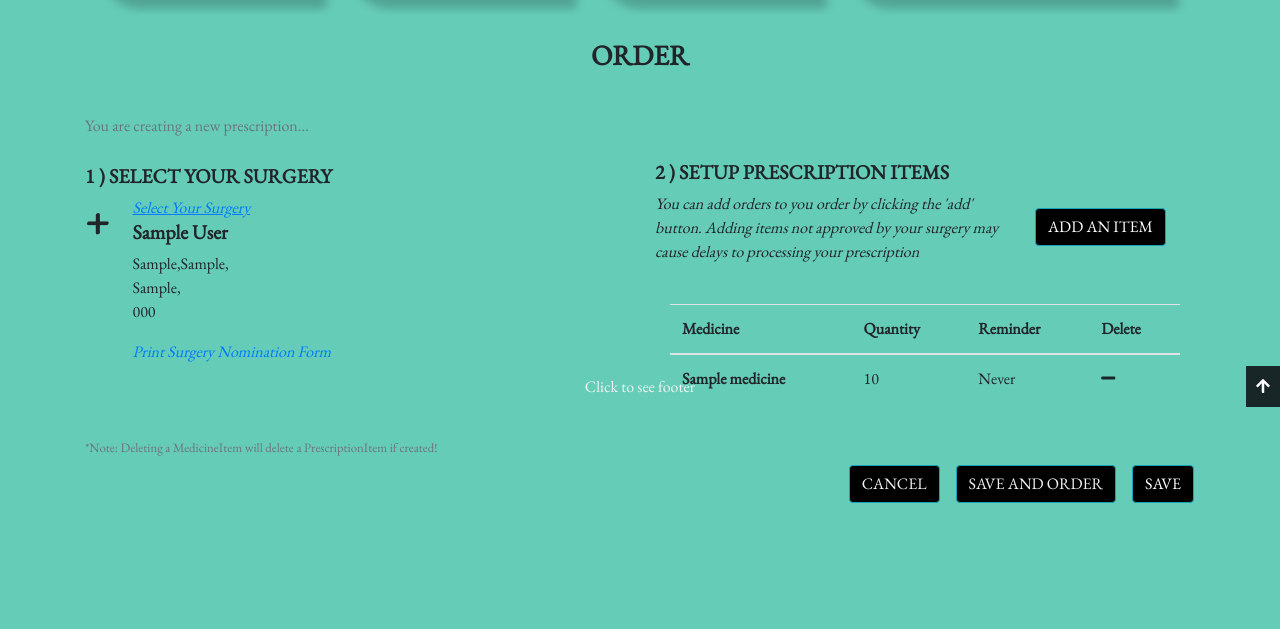
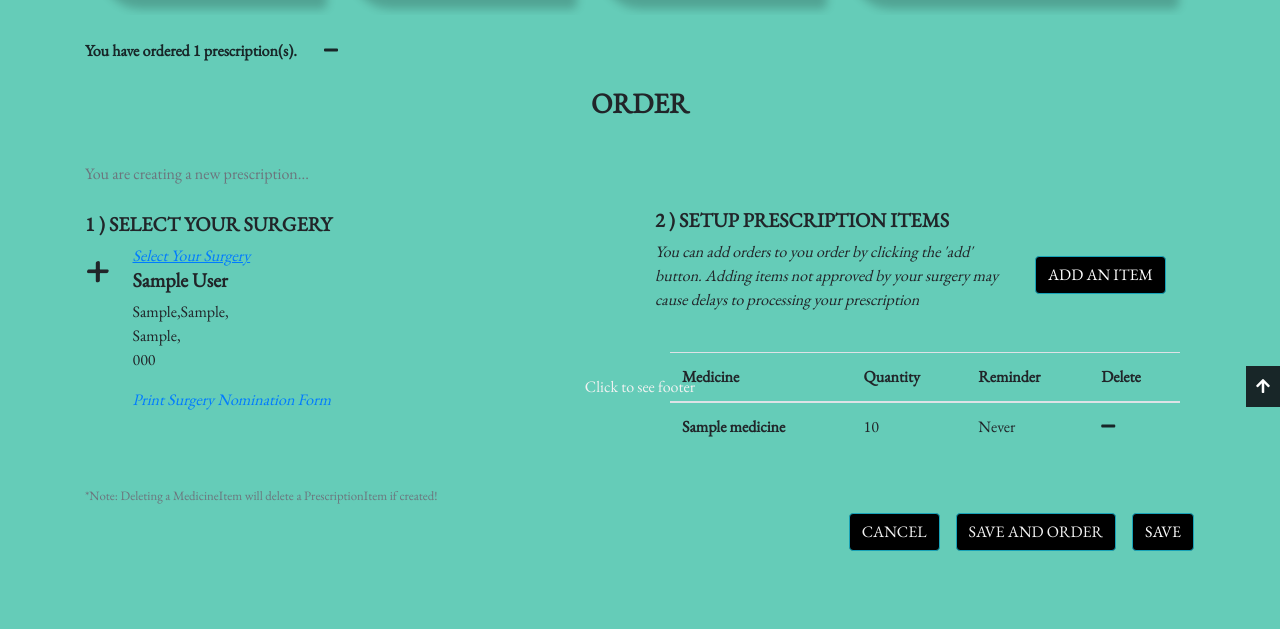
Before and after one commit to ella-adeka/Lingfield-Pharmacy, a Django app: page /accounts/dashboard/ in a window 1280 px wide. Shown: the part 385-1014 px from the top of the page. Before the commit the page ends 888 px from the top, so only its background shows below. Run offline with Django 3.2, Linux system fonts and the light colour scheme; a user stored in the database is signed in; tables that the repository leaves empty hold one stand-in row (values such as "Sample post"); some libraries are stand-ins or nearby versions; some web fonts are replaced.

Commit message:
Removed for loop for prescription_item

```diff
--- a/lingfield_project/accounts/templates/registration/dashboard.html
+++ b/lingfield_project/accounts/templates/registration/dashboard.html
@@ -146,6 +146,20 @@
             </div>
 
             <div id="Order" class="TableBody  mt-4">
+                {% if prescription %}
+                    {% for x in prescription %}
+                        <div class="text-left" style="color: #182628;">
+                            <div class="row ">
+                                <div class="col-lg-7 col-sm-12">
+                                    <b>
+                                        You have ordered {{ prescription.count }} prescription(s).  <span class="ml-4"><a href="{% url 'accounts:delete_prescription' x.id %}"><i class="fas fa-minus mr-lg-n2" style="color: #182628;"></i></a></span>
+                                    </b>
+                                </div>
+                            </div>
+                        </div>
+                        <br>
+                    {% endfor %}
+                {% endif %}
                 <h3 class=" text-center"><strong>ORDER</strong></h3>
                 <br>
 
@@ -370,11 +384,12 @@
                        <span><small class="text-muted">*Note: Deleting a MedicineItem will delete a PrescriptionItem if created!</small></span>
                        <div class="row float-right " style="margin-top: 30px;">
                             <button class="btn btn-outline-info order-sm-first order-lg-last mr-3" type="submit" >SAVE</button>
-                            {% if prescription_item %}
+                            <button class="btn btn-outline-info  mr-3" type="submit"><a href="{% url 'accounts:new_prescription' %}" style="text-decoration: none;color: #F2F2F2;">SAVE AND ORDER</a></button>
+                            <!-- {% if prescription_item %}
                                 <span></span>
                             {% else %}
                                 <button class="btn btn-outline-info  mr-3" type="submit"><a href="{% url 'accounts:new_prescription' %}" style="text-decoration: none;color: #F2F2F2;">SAVE AND ORDER</a></button>
-                            {% endif %}
+                            {% endif %} -->
                             <button class="btn btn-outline-info order-lg-first order-sm-last mr-lg-3" type="submit" ><a href="{% url 'lingfield:home' %}" style="text-decoration: none;color: #F2F2F2;">CANCEL</a></button>
                         </div>
                     </div>
@@ -384,28 +399,6 @@
 
             <div id="MyOrders" class="TableBody mt-4" style="display:none;">
                 <div style="margin-bottom: 60px;">
-                    {% if prescription %}
-                        <h3 class="text-center"><strong>CONFIRMED ORDER</strong></h3>
-                        <div style="margin-bottom: 50px;">
-                            {% for x in prescription %}
-                                <div class="jumbotron text-center" style="background: #64c1ae;color: #182628;">
-                                    <div class="row ">
-                                        <div class="col-lg-7 col-sm-12" style="border-right: 1px solid gray">
-                                            <b>
-                                                You have ordered {{ prescription.count }} prescription(s).
-                                            </b>
-                                        </div>
-                                        <div class="col-lg-5 col-sm-12">
-                                            <span><a href="{% url 'accounts:delete_prescription' x.id %}"><i class="fas fa-minus mr-lg-n2" style="color: #182628;"></i></a></span>
-                                        </div>
-                                    </div>
-                                </div>
-                                <br>
-                            {% empty %}
-                                <br>
-                            {% endfor %}
-                        </div>
-                    {% else %}
                         <h3 class="text-center"><strong>MY ORDER</strong></h3>
                         {% for x in prescription_item %}
                             <div class="jumbotron text-center" style="background: #64c1ae;color: #182628;">
@@ -435,7 +428,6 @@
                         {% else %}
                             <br>
                         {% endif %}
-                    {% endif %}
                 </div>
 
 
```
